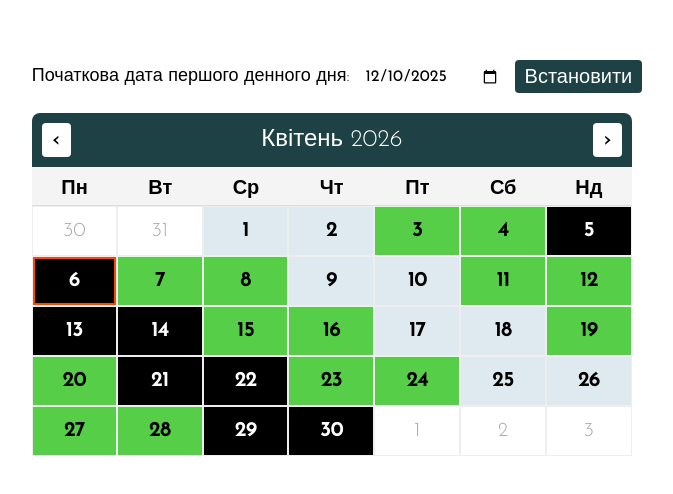
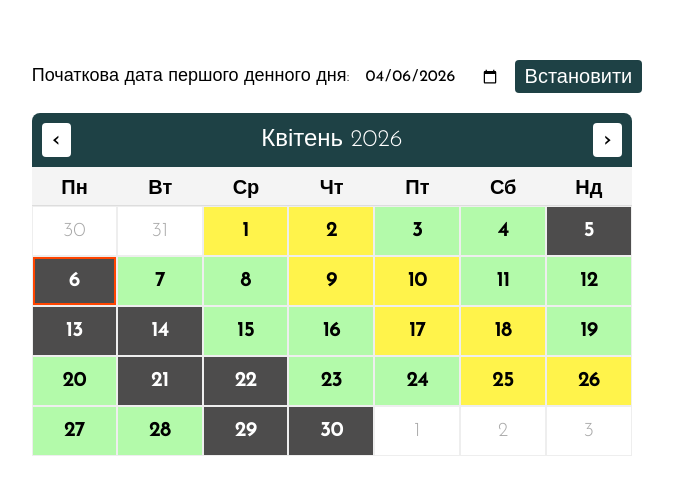
Before and after one commit to Zyava7/timetable, a website: page src/html/index.html in a window 1280 px wide. Shown: the part 142-636 px from the top of the page, without its empty margins (303-976 px from the left). Drawn offline with nearby package versions, Linux system fonts and the light colour scheme; files that its build step writes are made by us from their sources.

Commit message:
change colors

```diff
--- a/src/html/index.html
+++ b/src/html/index.html
@@ -19,7 +19,7 @@
 		<section>
 			<div class="shift-settings">
 				<label for="start-date">Початкова дата першого денного дня:</label>
-				<input type="date" id="start-date" value="2025-12-10">
+				<input type="date" id="start-date">
 				<button id="set-start">Встановити</button>
 			</div>
 			<div class="calendar">
--- a/src/js/index.js
+++ b/src/js/index.js
@@ -3,6 +3,12 @@ const monthYear = document.getElementById("month-year")
 const dates = document.getElementById("dates")
 const prevBtn = document.getElementById("prev")
 const nextBtn = document.getElementById("next")
+
+const today = new Date();
+  const yyyy = today.getFullYear();
+  const mm = String(today.getMonth() + 1).padStart(2, '0');
+  const dd = String(today.getDate()).padStart(2, '0');
+  document.getElementById('start-date').value = `${yyyy}-${mm}-${dd}`;
 
 
 const currentTheme = localStorage.getItem('workdate');
--- a/src/scss/base/_fontsAutoGen.scss
+++ b/src/scss/base/_fontsAutoGen.scss
@@ -1,3 +1,10 @@
+@font-face {
+	font-family: NotoSans;
+	font-display: swap;
+	src: url("../fonts/NotoSans-Regular.woff2") format("woff2"), url("../fonts/NotoSans-Regular.woff") format("woff");
+	font-weight: 400;
+	font-style: normal;
+}
 @font-face {
 	font-family: fontello;
 	font-display: swap;
@@ -5,10 +12,3 @@
 	font-weight: 400;
 	font-style: normal;
 }
-@font-face {
-	font-family: NotoSans;
-	font-display: swap;
-	src: url("../fonts/NotoSans-Regular.woff2") format("woff2"), url("../fonts/NotoSans-Regular.woff") format("woff");
-	font-weight: 400;
-	font-style: normal;
-}
--- a/src/scss/blocks/_banner.scss
+++ b/src/scss/blocks/_banner.scss
@@ -123,15 +123,15 @@ body {
 }
 
 .shift-day {
-  background-color: #dfeaf0;
+  background-color: #fff34b;
 }
 
 .shift-night {
-  background-color: #000;
+  background-color: #4d4c4c;
   color: #fff;
 }
 
 
 .shift-off {
-  background-color: #57ce47;
+  background-color: #b3faaa;
 }
```
Also changed, not shown: docs/img/svgsprite/stack/sprite.stack.html (+1 -1 lines), docs/index.html (+1 -1 lines), docs/js/index.bundle.js (+1 -1 lines), build/css/main.css, build/index.html, build/js/index.bundle.js, docs/css/main.css.
